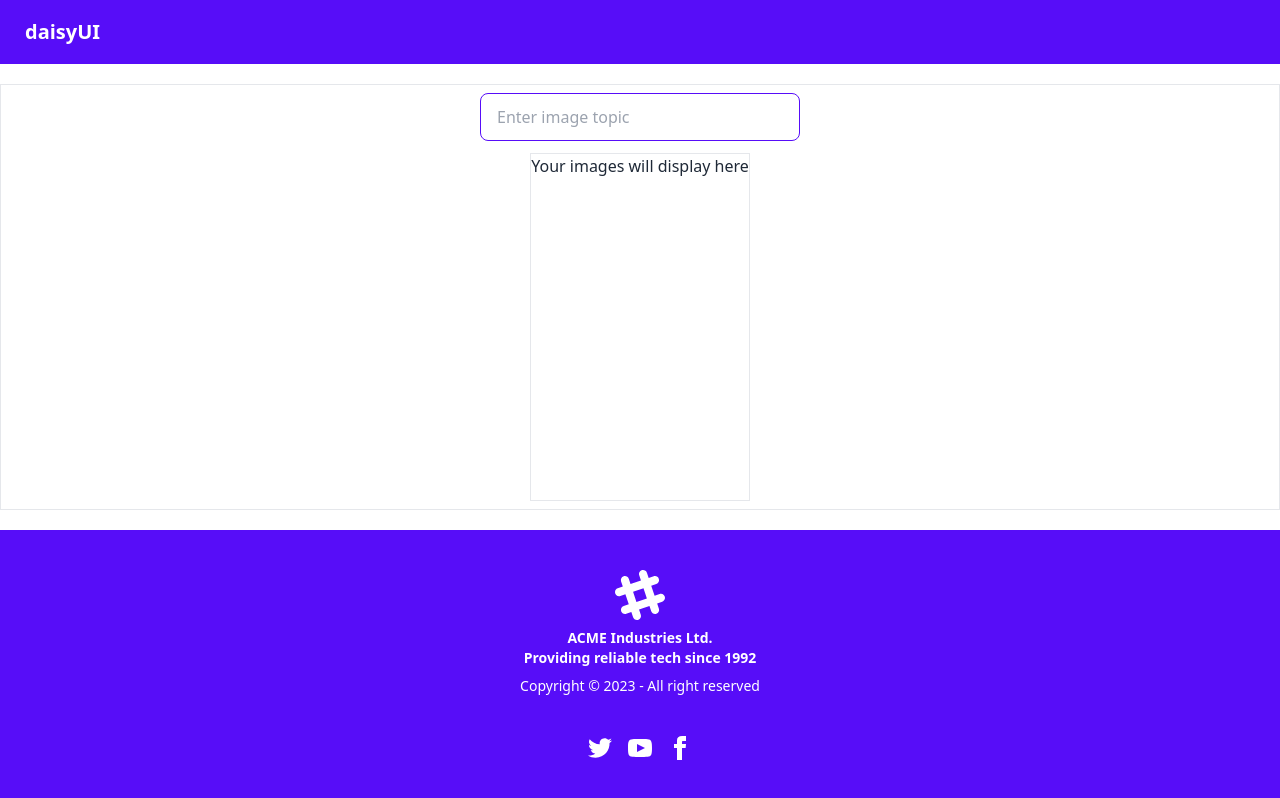
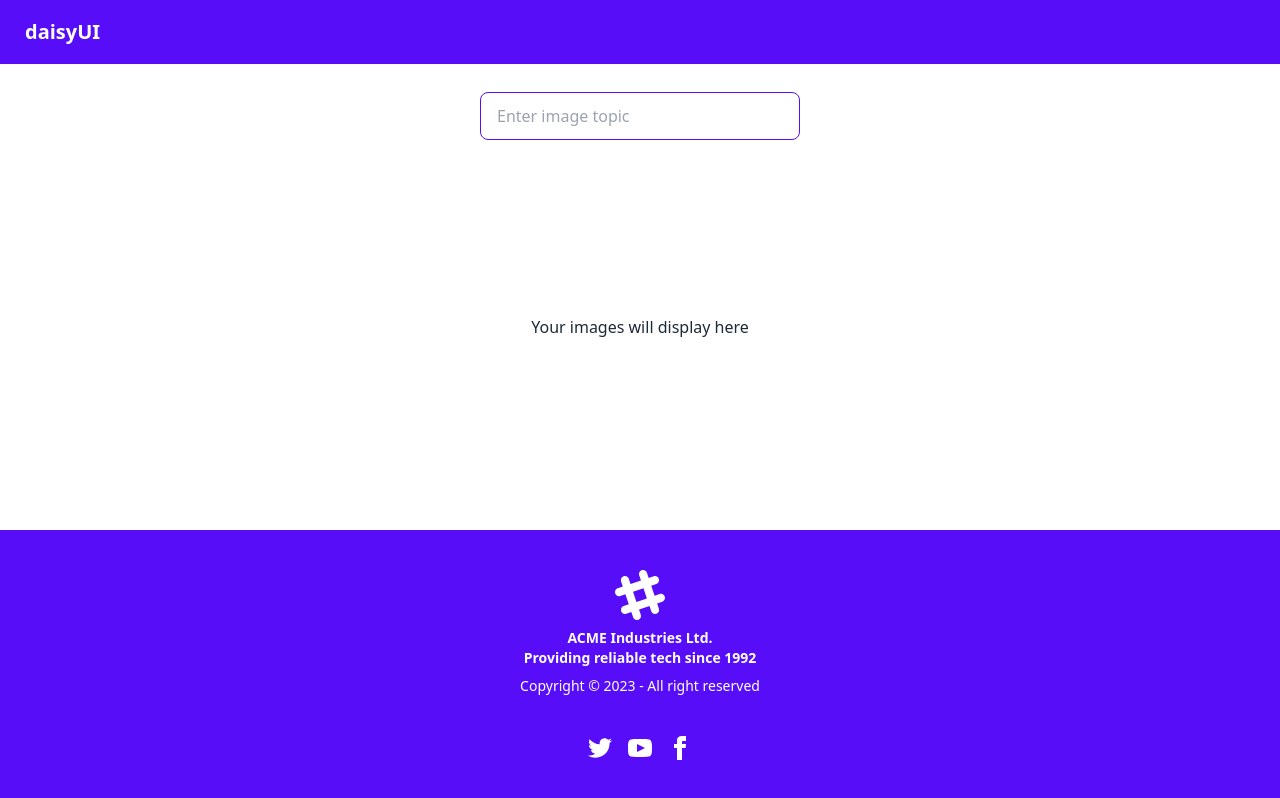
Before and after one commit to talalOthman/Image-Search-Gallery, a Vue app: page / in a window 1280 px wide. Built offline with nearby package versions, Linux system fonts and the light colour scheme.

Commit message:
-Minor refactor on 'Body' component

```diff
--- a/src/components/Body.vue
+++ b/src/components/Body.vue
@@ -1,7 +1,7 @@
 <template>
-    <div class="border flex flex-col grow w-screen p-2 items-center gap-y-3">
+    <div class=" flex flex-col grow w-screen p-2 items-center gap-y-3">
         <input type="text" placeholder="Enter image topic" class="input input-bordered input-primary w-full max-w-xs" />
-        <div class="border flex grow ">
+        <div class=" flex flex-col grow justify-center">
             <p>Your images will display here</p>
         </div>
     </div>
```
